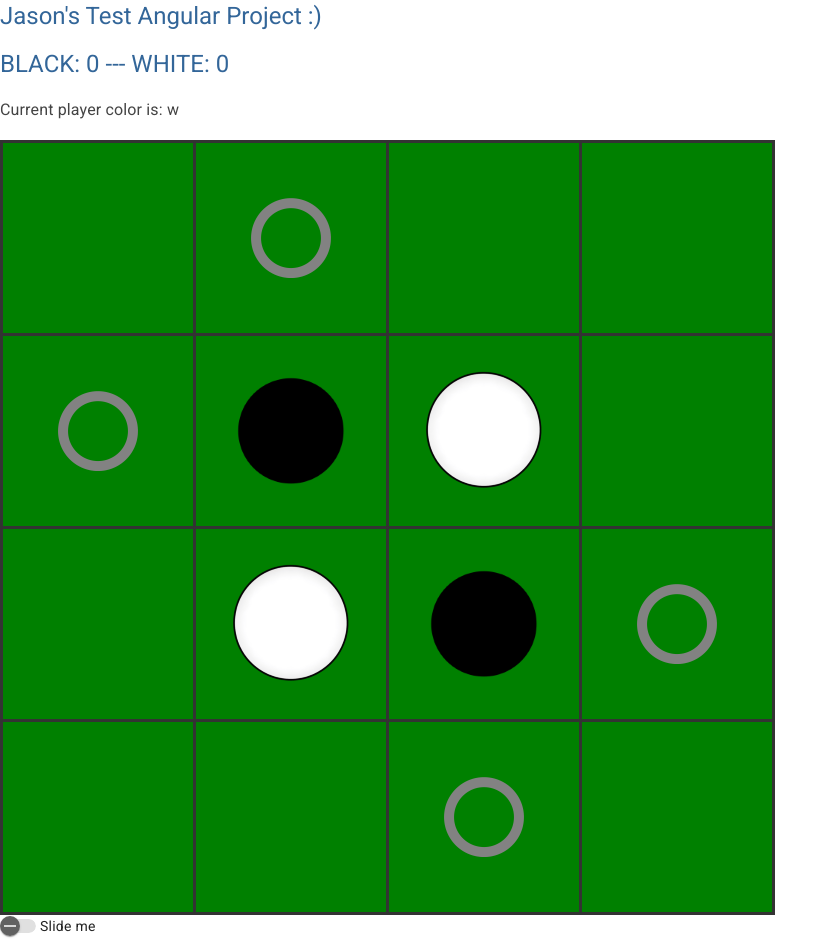
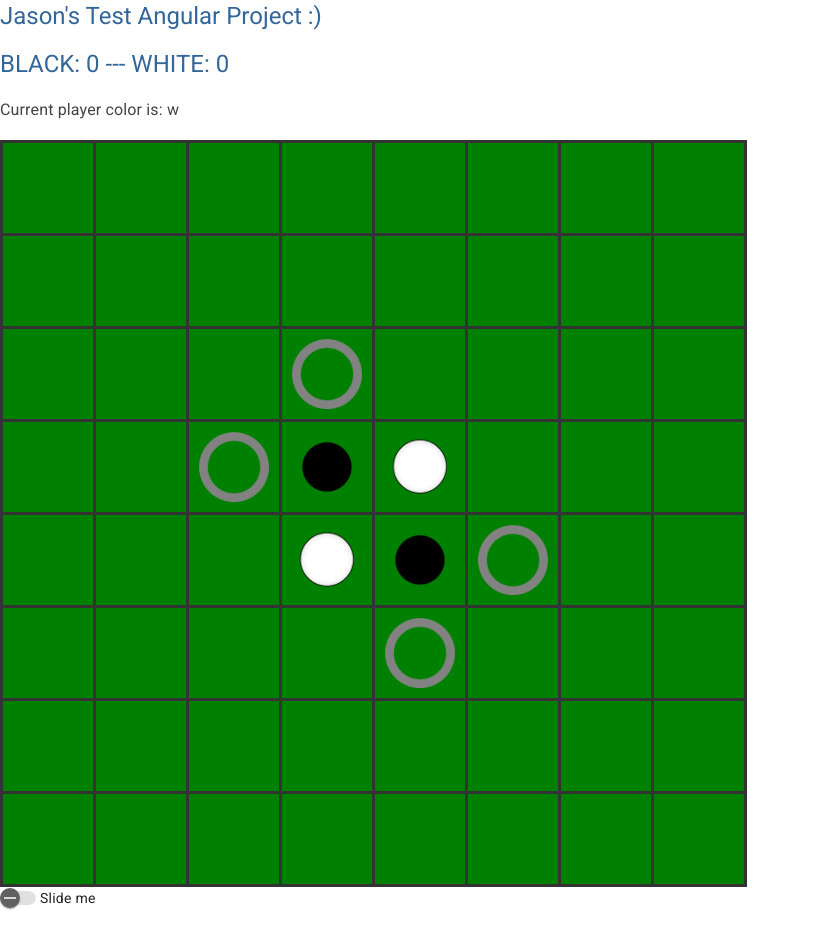
Before and after one commit to Justjason24/ASMX-Reversi, an Angular app in the folder angular-reversi/: page /reversi in a window 1280 px wide. Shown: the whole page, without its empty margins (0-838 px from the left). After the commit the page ends 918 px from the top, so only its background shows below. Built offline with nearby package versions, Linux system fonts and the light colour scheme.

Commit message:
handoff, have a bug on downLeft() need to look at

```diff
--- a/angular-reversi/src/app/reversi/reversi.component.css
+++ b/angular-reversi/src/app/reversi/reversi.component.css
@@ -4,9 +4,9 @@ tr {
 
 td {
     border: solid;
-    padding: 10px;
-    width: 170px;
-    height: 170px;
+    padding: 5px;
+    width: 80px;
+    height: 80px;
     background-color: green;
 }
 
@@ -23,3 +23,8 @@ table {
 .unclickable {
     pointer-events: none;
 }
+
+img {
+    width: 70px;
+    height: 70px
+}
--- a/angular-reversi/src/app/reversi/reversi.component.ts
+++ b/angular-reversi/src/app/reversi/reversi.component.ts
@@ -21,10 +21,14 @@ export class ReversiComponent implements OnInit {
   blackScore: number = 0;
 
   tableData: any[][] = [
-    [' ', 'e', ' ', ' '],
-    ['e', 'b', 'w', ' '],
-    [' ', 'w', 'b', 'e'],
-    [' ', ' ', 'e', ' ']
+    [' ', ' ', ' ', ' ', ' ', ' ', ' ', ' ',],
+    [' ', ' ', ' ', ' ', ' ', ' ', ' ', ' ',],
+    [' ', ' ', ' ', 'e', ' ', ' ', ' ', ' ',],
+    [' ', ' ', 'e', 'b', 'w', ' ', ' ', ' ',],
+    [' ', ' ', ' ', 'w', 'b', 'e', ' ', ' ',],
+    [' ', ' ', ' ', ' ', 'e', ' ', ' ', ' ',],
+    [' ', ' ', ' ', ' ', ' ', ' ', ' ', ' ',],
+    [' ', ' ', ' ', ' ', ' ', ' ', ' ', ' ',]
   ];
 
   moveHistory: any[] = [];
```
Also changed, not shown: 1 other file (tests, documents, lock files or other folders).
